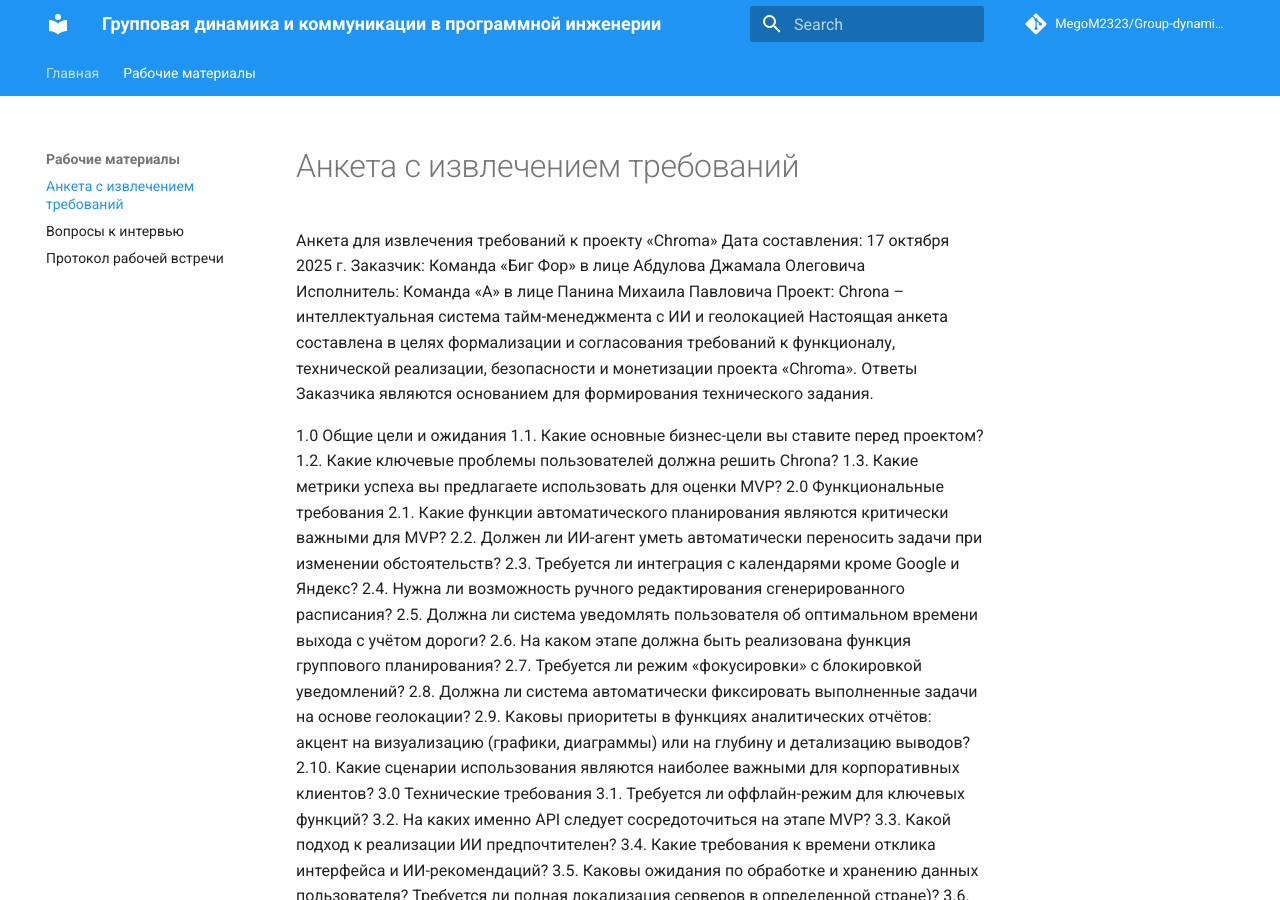
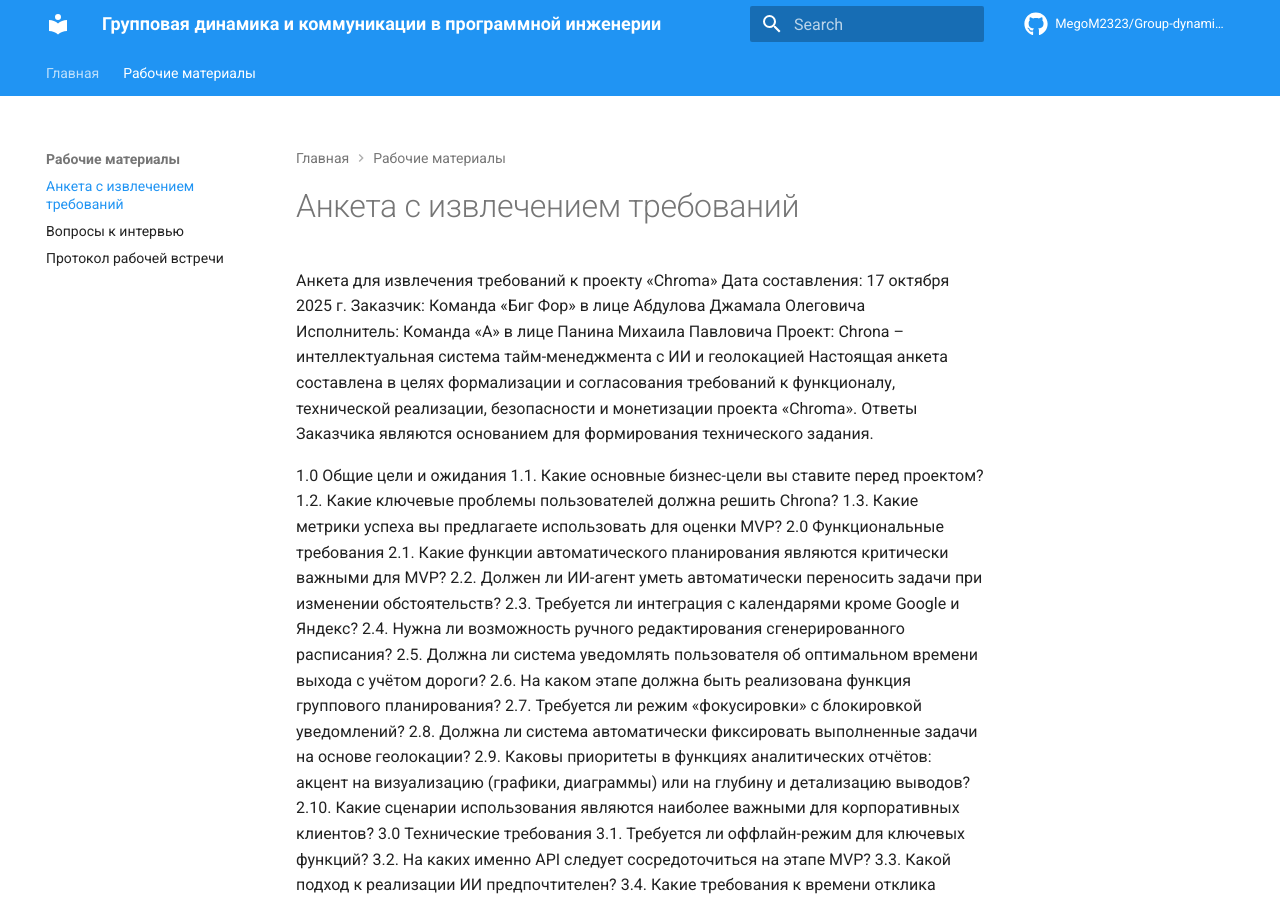
Before and after one commit to MegoM2323/Group-dynamics-HW3, an MkDocs documentation site: the page built from docs/Анкета с извлечением требований.md, in a window 1280 px wide and 900 px high. Built offline with MkDocs 1.6.1 and Material for MkDocs 9.7.7, drawn with Linux system fonts in a browser that asks for light colours; comment, search, counter and statistics services are not loaded.

Commit message:
feat: улучшить навигацию и отображение темы Material
- Добавлены дополнительные навигационные функции:
  - navigation.tracking - отслеживание текущей позиции
  - navigation.indexes - индексы навигации
  - navigation.expand - расширяемая навигация
  - navigation.path - путь навигации
- Улучшен поиск с поддержкой предложений
- Добавлены функции для копирования кода
- Настроены шрифты Roboto для лучшего отображения
- Добавлена иконка GitHub репозитория

```diff
--- a/mkdocs.yml
+++ b/mkdocs.yml
@@ -15,12 +15,24 @@ theme:
       scheme: slate
       primary: blue
       accent: blue
+  font:
+    text: Roboto
+    code: Roboto Mono
+  icon:
+    repo: fontawesome/brands/github
   features:
     - navigation.tabs
     - navigation.sections
     - navigation.top
+    - navigation.tracking
+    - navigation.indexes
+    - navigation.expand
+    - navigation.path
     - search.highlight
     - search.share
+    - search.suggest
+    - content.code.copy
+    - content.code.annotate
 
 nav:
   - Главная: index.md
@@ -30,4 +42,5 @@ nav:
     - Протокол рабочей встречи: Протокол рабочей встречи.md
 
 plugins:
-  - search
+  - search:
+      separator: '[\s\u200b\-_,:!=\[\]()"`/]+|\.(?!\d)|&[lg]t;|(?!\b)(?=[A-Z][a-z])'
```
